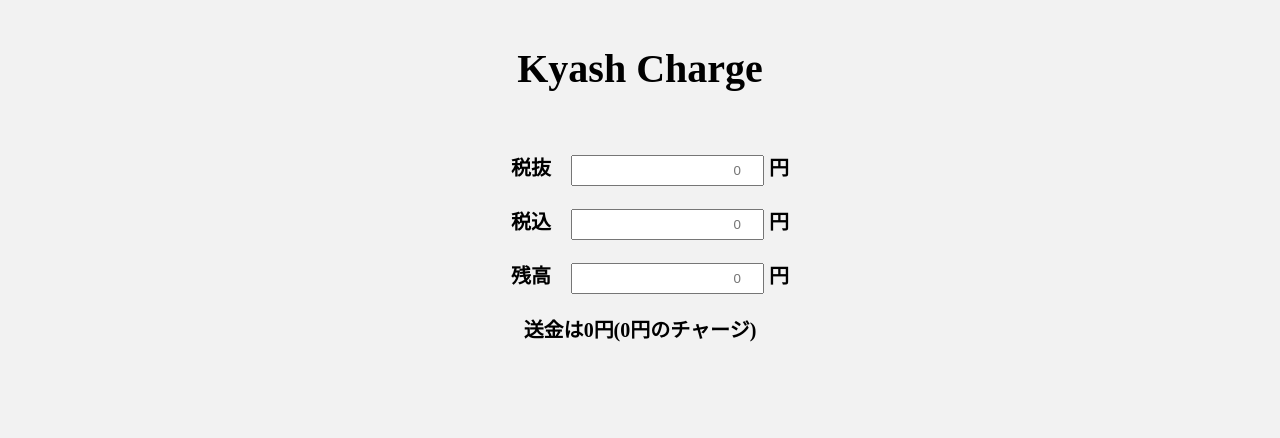
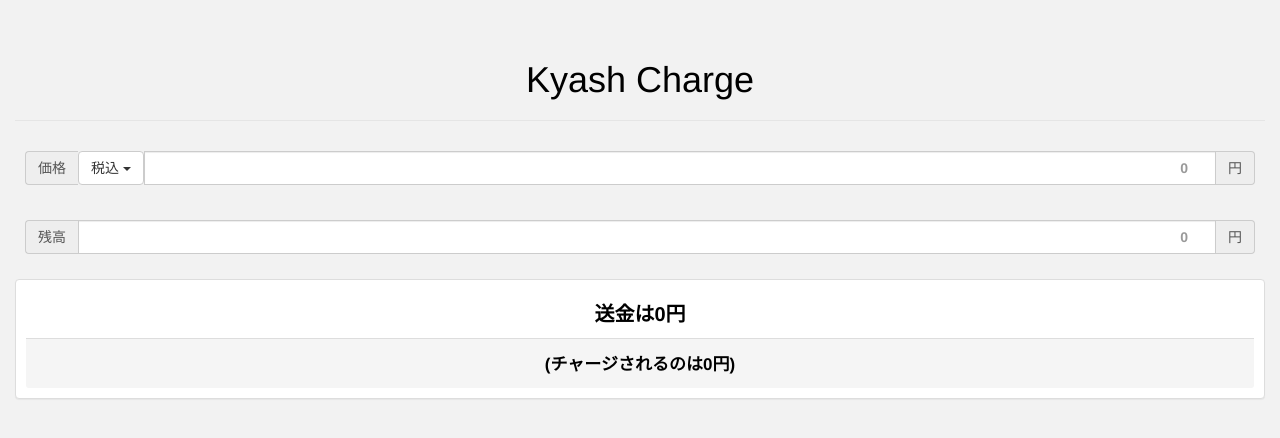
Before and after one commit to RYOSKATE/KyashCharge, a React app: page / in a window 1280 px wide. Shown: the top 438 px of the page. Built offline with nearby package versions, Linux system fonts and the light colour scheme.

Commit message:
レイアウト修正

```diff
--- a/src/App.tsx
+++ b/src/App.tsx
@@ -1,19 +1,26 @@
 import * as React from 'react';
+import { Col, Grid, Row } from 'react-bootstrap';
+import { Header } from 'react-bootstrap/lib/Modal';
+import Calc from './Calc';
 import './css/App.css';
-
-import Calc from './Calc';
 
 class App extends React.Component {
     public render() {
       return (
-      <div className="App">
-        <header className="App-header">
-          <h1 className="App-title">
-            Kyash Charge
-          </h1>
-        </header>
-        <Calc/>
-      </div>
+        <Grid fluid={true} className="App">
+          <Row>
+          <Col lg={12} md={12} sm={12} xs={12}>
+            <Header className="App-header">
+              <h1 className="App-title">
+                Kyash Charge
+              </h1>
+            </Header>
+          </Col>
+          <Col lg={12} md={12} sm={12} xs={12}>
+            <Calc/>
+          </Col>
+          </Row>
+        </Grid>
     );
   }
 }
--- a/src/Calc.tsx
+++ b/src/Calc.tsx
@@ -1,8 +1,9 @@
 import * as React from 'react';
+import { ControlLabel, DropdownButton, FormControl, FormGroup, InputGroup, InputGroupAddon, MenuItem, Panel, SelectCallback } from 'react-bootstrap';
 
 interface IStates {
-    targetNoTax: number;
-    target: number;
+    isTax: boolean;
+    price: number;
     balance: number;
     toCharge: number;
     amount: number;
@@ -10,13 +11,14 @@
 class Calc extends React.Component<{}, IStates> {
     constructor (props:any) {
         super(props);
-        this.state = { targetNoTax:0, target:0, balance:0, toCharge:0, amount:0 };
+        this.state = { isTax:true, price:0, balance:0, toCharge:0, amount:0 };
 
+        this.setTax = this.setTax.bind(this);
+        this.setNoTax = this.setNoTax.bind(this);
+        this.changePrice = this.changePrice.bind(this);
+        this.changeBalance = this.changeBalance.bind(this);
         this.calcToCharge = this.calcToCharge.bind(this);
         this.leaveOnlyNumber = this.leaveOnlyNumber.bind(this);
-        this.changeTargetNoTax = this.changeTargetNoTax.bind(this);
-        this.changeTarget = this.changeTarget.bind(this);
-        this.changeBalance = this.changeBalance.bind(this);
     }
 
     public leaveOnlyNumber(num: number):number {
@@ -34,56 +36,74 @@
         }
         return Number(arr.join(''));
     }
-
-    public changeTargetNoTax(event:React.ChangeEvent<HTMLInputElement>) {
-        this.setState({
-            target: this.leaveOnlyNumber(1.08 * Number(event.target.value)),
-            targetNoTax: this.leaveOnlyNumber(Number(event.target.value)),
-        });
+    public setTax(eventKey: any, e?: React.SyntheticEvent<{}>) {
+        const toCharge = this.calcToCharge(true, this.state.price, this.state.balance);
+        this.setState({isTax:true, toCharge});
     }
-    public changeTarget(event:React.ChangeEvent<HTMLInputElement>) {
-        this.setState({
-            target: this.leaveOnlyNumber(Number(event.target.value)),
-            targetNoTax: this.leaveOnlyNumber(Number(event.target.value) / 1.08),
-        });
+    public setNoTax(eventKey: any, e?: React.SyntheticEvent<{}>) {
+        const toCharge = this.calcToCharge(false, this.state.price, this.state.balance);
+        this.setState({isTax:false, toCharge});
     }
-    public changeBalance(event:React.ChangeEvent<HTMLInputElement>) {
-        const balance = this.leaveOnlyNumber(Number(event.target.value));
-        const toCharge = this.calcToCharge(balance);
+    public changePrice(event: React.FormEvent<FormControl>){
+        const input = event.target as HTMLInputElement;
+        const value = Number(input.value);
+        const price:number = this.leaveOnlyNumber(value);
+        const toCharge = this.calcToCharge(this.state.isTax, price, this.state.balance);
+        this.setState({price, toCharge});
+    }
+    public changeBalance(event: React.FormEvent<FormControl>) {
+        const input = event.target as HTMLInputElement;
+        const value = Number(input.value);
+        const balance = this.leaveOnlyNumber(value);
+        const toCharge = this.calcToCharge(this.state.isTax, this.state.price, balance);
         this.setState({ balance, toCharge });
     }
-    public calcToCharge(balance: number) {
+    public calcToCharge(isTax:boolean, rawPrice:number, balance: number) {
+        const price = isTax ? rawPrice : 1.08 * rawPrice;
         let toCharge = 0;
-        while (balance + toCharge < this.state.target) {
+        while (balance + toCharge < price) {
             toCharge += 100;
         }
         return toCharge;
     }
+
     public render() {
         return (
-            <p className="App-intro">
-                <div>
-                    <p>税抜</p>
-                    {this.state.targetNoTax <= 0 ?
-                    <input type="number" placeholder="0"  onChange={this.changeTargetNoTax} /> :
-                    <input type="number" value={`${this.state.targetNoTax}`}  onChange={this.changeTargetNoTax} />} 円
-                </div>
-                <div>
-                    <p>税込</p>
-                    {this.state.target <= 0 ?
-                    <input type="number" placeholder="0"  onChange={this.changeTarget} /> :
-                    <input type="number" value={`${this.state.target}`}  onChange={this.changeTarget} />} 円
-                </div>
-                <div>
-                    <p>残高</p>
-                    {this.state.balance <= 0 ?
-                    <input type="number" placeholder="0"  onChange={this.changeBalance} /> :
-                    <input type="number" value={`${this.state.balance}`}  onChange={this.changeBalance} />} 円
-                </div>
-                <div>
-                    送金は<strong>{this.leaveOnlyNumber(this.state.balance + this.state.toCharge)}</strong>円({this.state.toCharge}円のチャージ)
-                </div>
-            </p>
+            <form className="App-intro">
+                <FormGroup>
+                    <InputGroup>
+                        <InputGroup.Addon>価格</InputGroup.Addon>
+                        <DropdownButton
+                            componentClass={InputGroup.Button}
+                            id="input-dropdown-addon"
+                            title={this.state.isTax?"税込":"税抜"}>
+                            <MenuItem key="1" onSelect={this.setTax}>税込</MenuItem>
+                            <MenuItem key="2" onSelect={this.setNoTax}>税抜</MenuItem>
+                        </DropdownButton>
+                        {this.state.price <= 0 ?
+                        <FormControl type="number" onChange={this.changePrice} placeholder="0"  /> :
+                        <FormControl type="number" onChange={this.changePrice} value={`${this.state.price}`} />}
+                        <InputGroup.Addon>円</InputGroup.Addon>
+                    </InputGroup>
+                </FormGroup>
+                <FormGroup>
+                    <InputGroup>
+                        <InputGroup.Addon>残高</InputGroup.Addon>
+                        {this.state.balance <= 0 ?
+                        <FormControl type="number"　onChange={this.changeBalance} placeholder="0" /> :
+                        <FormControl type="number"　onChange={this.changeBalance} value={`${this.state.balance}`}/>}
+                        <InputGroup.Addon>円</InputGroup.Addon>
+                    </InputGroup>
+                </FormGroup>
+                <Panel>
+                    <Panel.Body>
+                        送金は<strong>{this.leaveOnlyNumber(this.state.balance + this.state.toCharge)}</strong>円
+                    </Panel.Body>
+                    <Panel.Footer>
+                        <small>(チャージされるのは{this.state.toCharge}円)</small>
+                    </Panel.Footer>
+                </Panel>
+            </form>
         );
     }
 }
--- a/src/index.tsx
+++ b/src/index.tsx
@@ -1,3 +1,5 @@
+import 'bootstrap';
+import 'bootstrap/dist/css/bootstrap.min.css';
 import * as React from 'react';
 import * as ReactDOM from 'react-dom';
 import App from './App';
--- a/webpack.config.base.js
+++ b/webpack.config.base.js
@@ -1,6 +1,6 @@
 const path = require('path');                             // 絶対パスに変換するために
 const htmlWebpackPlugin = require('html-webpack-plugin'); // index.htmlをビルドチェインの中で作っちゃう
-
+const webpack = require('webpack');
 const isProduction = process.env.NODE_ENV === 'prod';
 
 module.exports = {
@@ -53,6 +53,10 @@
                     'css-loader',//cssをjsにバンドルする
                 ],
             },
+            {
+                test: /\.(woff|woff2|eot|ttf|svg)$/,
+                loader: 'file-loader?name=../font/[name].[ext]'
+            }
         ]
     },
     resolve: {
@@ -65,6 +69,10 @@
     plugins: [
         new htmlWebpackPlugin({
             template: "src/index.html"    // 同じ階層にあるindex.htmlを元に、デプロイ用のindex.htmlを作って出力ディレクトリに配置してくれる
+        }),
+        new webpack.ProvidePlugin({
+            $: "jquery",
+            jQuery: "jquery"
         })
     ]
 };
```
Also changed, not shown: package.json (+10 -2 lines), 1 other file (tests, documents, lock files or other folders).
